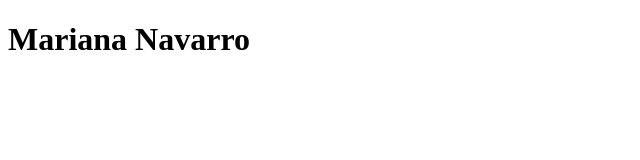
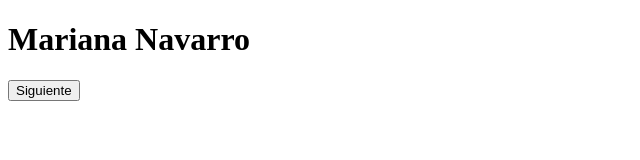
Before and after one commit to maronare10/aprendiendo_gitHub-G15, a plain HTML site: page index.html in a window 1280 px wide. Shown: the whole page, without its empty margins (0-640 px from the left). Drawn offline with Linux system fonts and the light colour scheme.

Commit message:
agregando boton

```diff
--- a/index.html
+++ b/index.html
@@ -7,5 +7,6 @@
 </head>
 <body>
   <h1>Mariana Navarro</h1>
+  <button>Siguiente</button>
 </body>
 </html>
```
